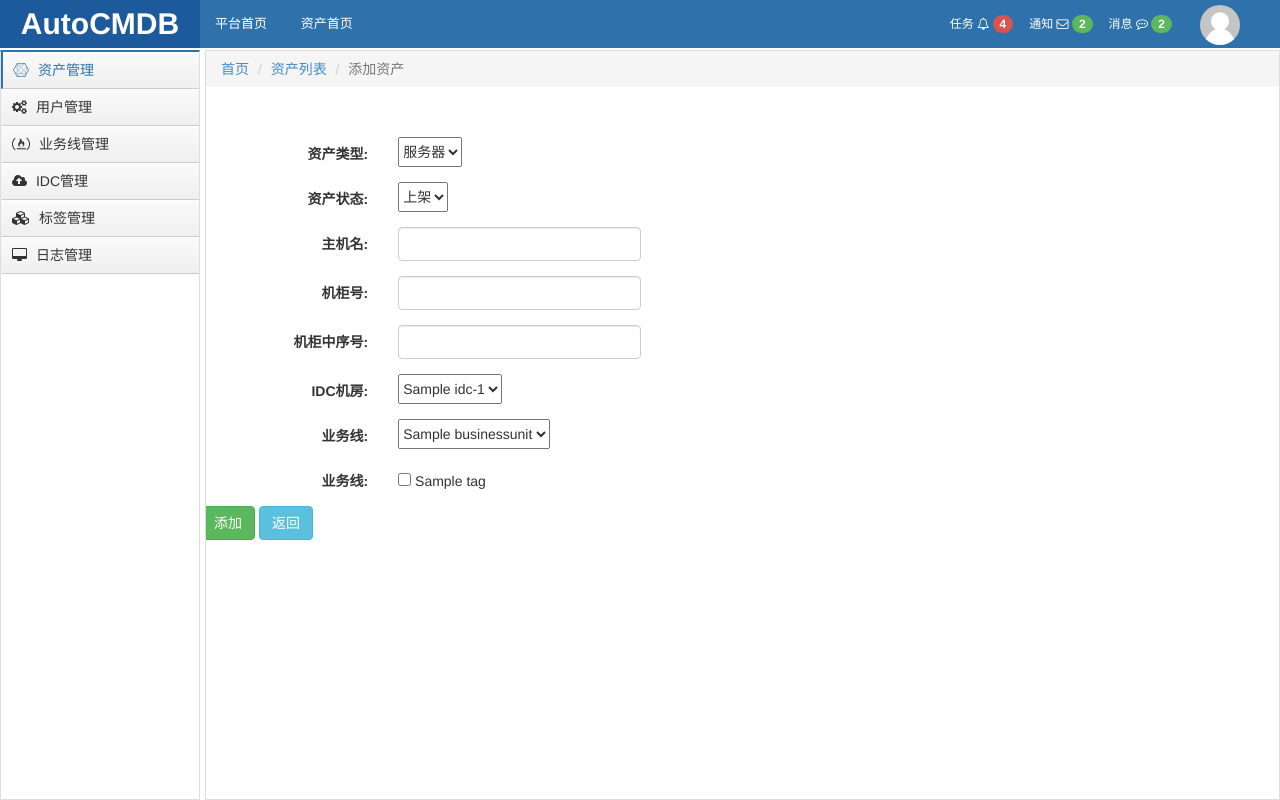
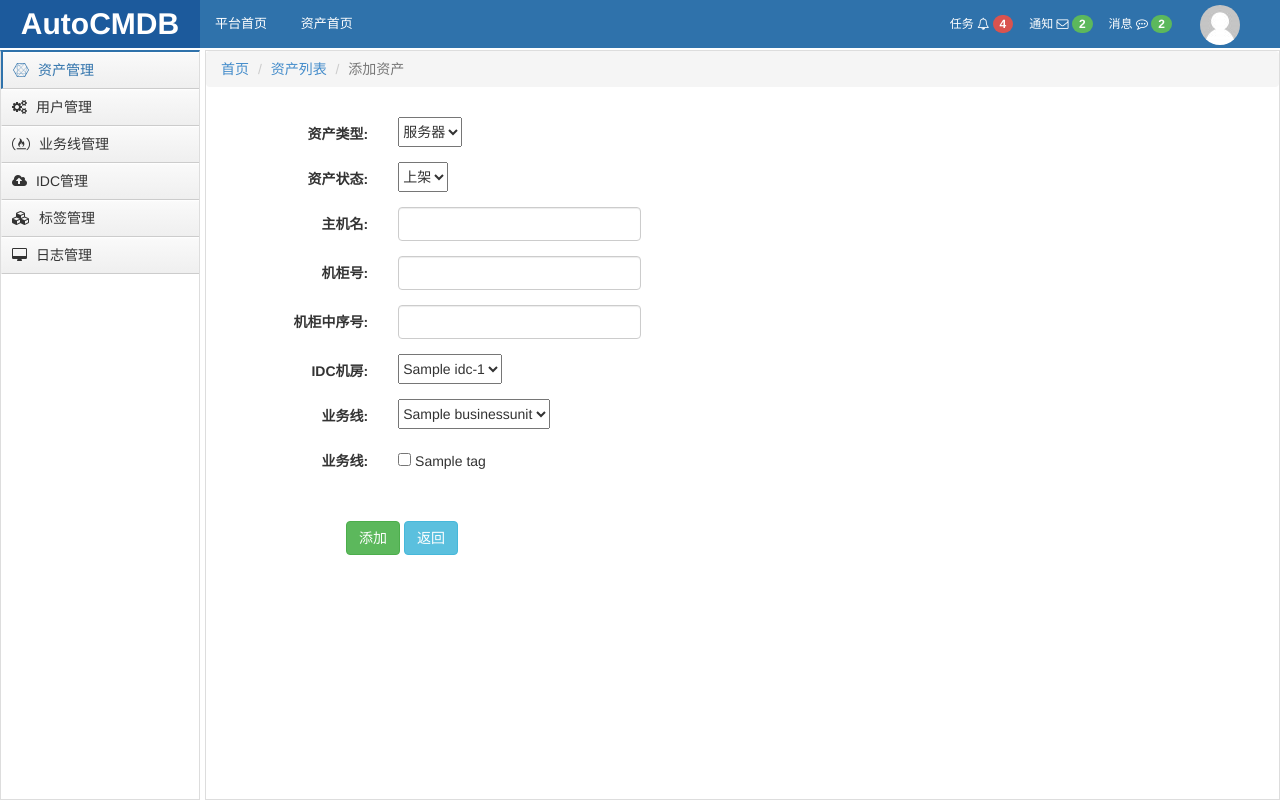
Before and after one commit to TerryMarszr0/cmdb-3, a Django app: page /add-asset.html in a window 1280 px wide. Run offline with Django 3.2, Linux system fonts and the light colour scheme; tables that the repository leaves empty hold one stand-in row (values such as "Sample post"); some libraries are stand-ins or nearby versions.

Commit message:
配置新增资产页面

```diff
--- a/AutoCmdb/web/templates/add_asset.html
+++ b/AutoCmdb/web/templates/add_asset.html
@@ -15,7 +15,7 @@
         <li><a href="/asset.html">资产列表</a></li>
         <li class="active">添加资产</li>
     </ol>
-    <div style="padding: 50px 0 40px 10px;">
+    <div style="padding: 30px 0 40px 10px;">
         <form class="form-horizontal" method="post" action="#">
             {% csrf_token %}
             <div class="form-group">
@@ -92,7 +92,7 @@
                     {% endfor %}
                 </div>
             </div>
-            <div class="form-group">
+            <div class="form-group" style="margin-left: 130px;margin-top: 50px;">
                 <button type="submit" class="btn btn-success" >添加</button>
                 <button type="button" class="btn btn-info">返回</button>
             </div>
```
